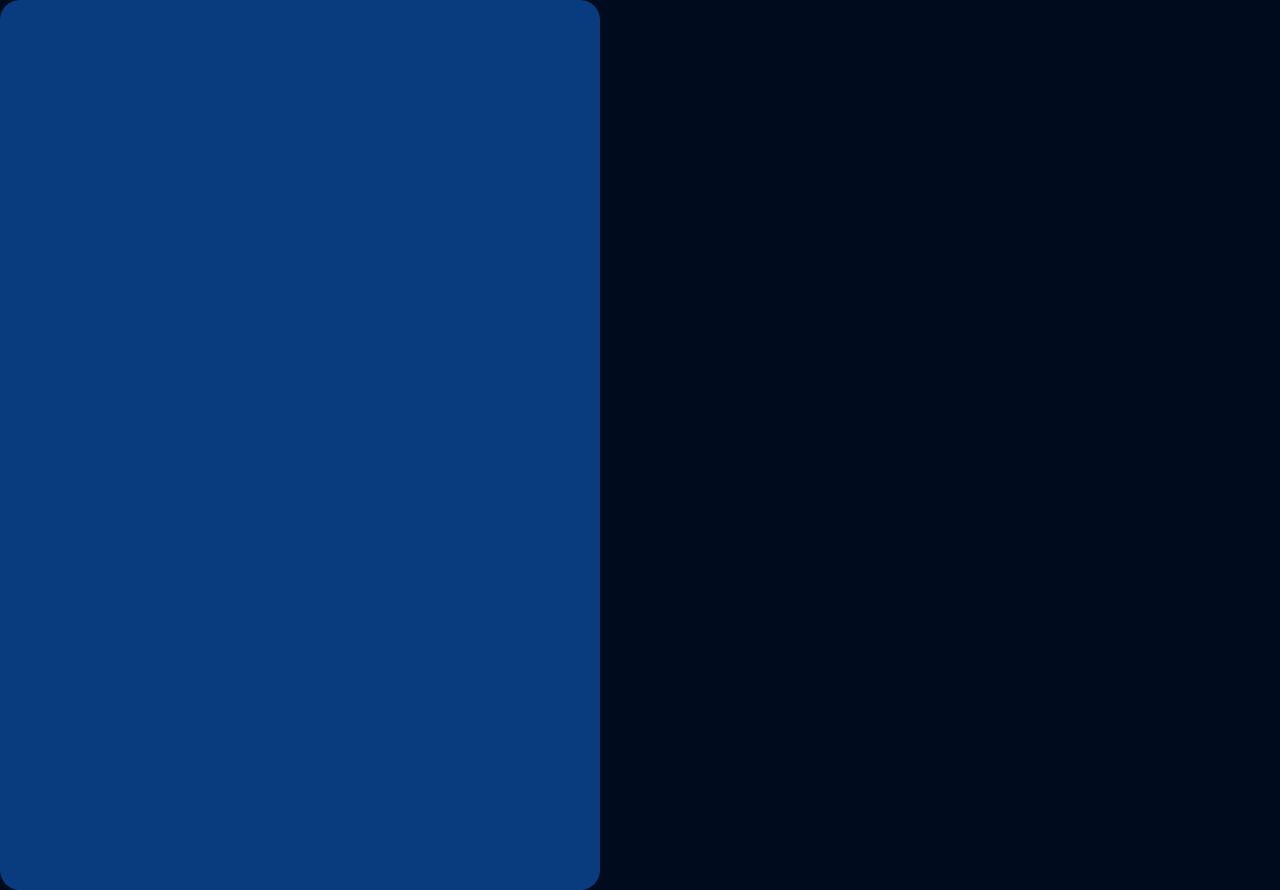
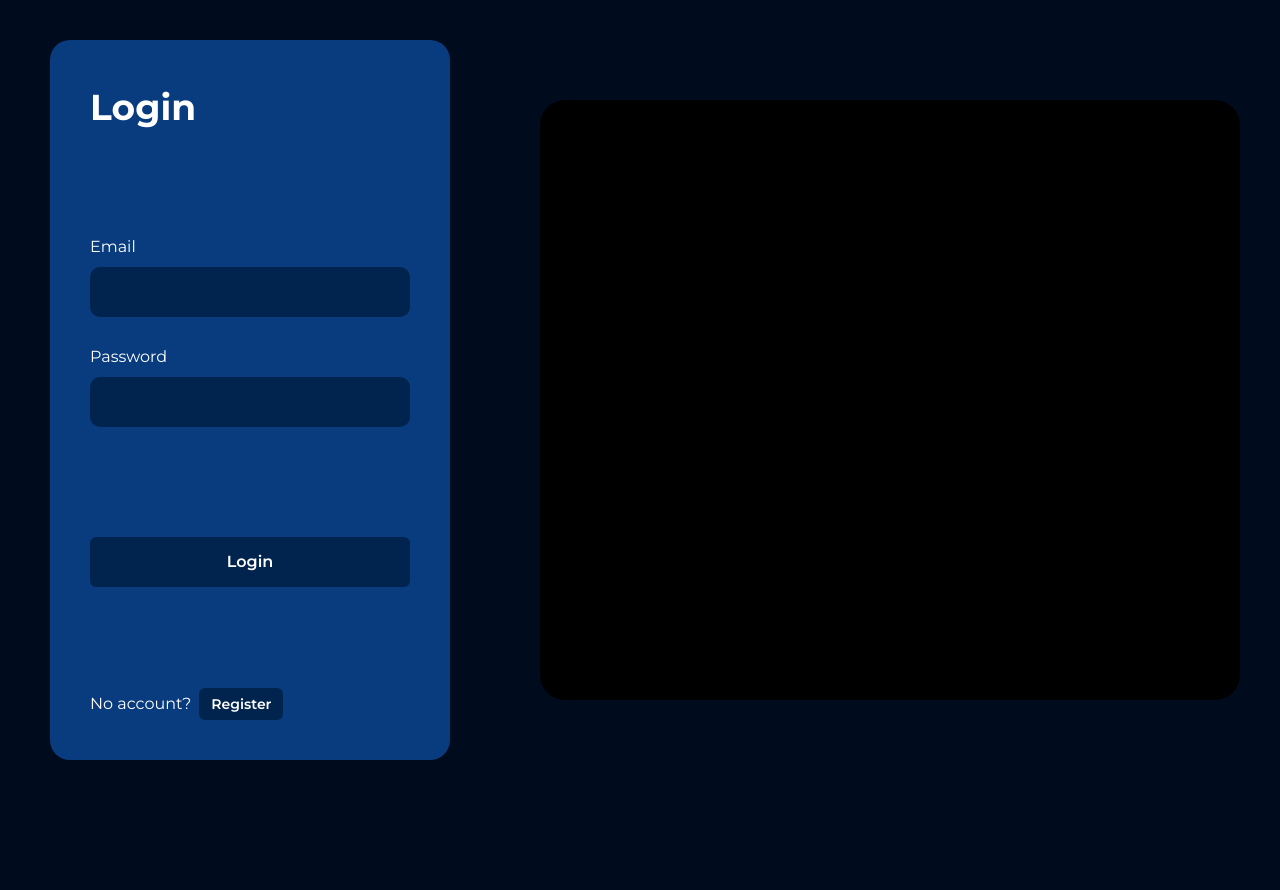
Before and after one commit to vitrioil/muvis3, a Next.js app: page /login in a window 1280 px wide. After the commit the page ends 800 px from the top, so only its background shows below. Built offline with nearby package versions, Linux system fonts and the light colour scheme.

Commit message:
login responsive

```diff
--- a/components/utils/Input.tsx
+++ b/components/utils/Input.tsx
@@ -1,10 +1,10 @@
 import { ChangeEventHandler, FC } from "react";
 
-import { VStack, Text } from "@chakra-ui/layout";
+import { Container, VStack, Text } from "@chakra-ui/layout";
 import { Input } from "@chakra-ui/input";
 
-const CustomInput: FC<{label: string, isInvalid: boolean, onChange: ChangeEventHandler<HTMLInputElement>, onBlur: ChangeEventHandler<HTMLInputElement>}> =
-    ({label, isInvalid, onChange, onBlur}) => {
+const CustomInput: FC<{label: string, isInvalid?: boolean, statusText?: string, onChange: ChangeEventHandler<HTMLInputElement>, onBlur: ChangeEventHandler<HTMLInputElement>}> =
+    ({label, isInvalid, statusText, onChange, onBlur}) => {
     // const bgColor = "brand.800";
     // const minWidth = "525px";
     // const borderColor = bgColor;
@@ -13,9 +13,10 @@ const CustomInput: FC<{label: string, isInvalid: boolean, onChange: ChangeEventH
     // const isInvalid = false;
 
     return (
-        <VStack>
+        <VStack w="100%">
             <Text color="white" w="100%" textAlign="start">{label}</Text>
-            <Input isInvalid={isInvalid} onChange={onChange} onBlur={onBlur} />
+            <Input isInvalid={isInvalid} onChange={onChange} onBlur={onBlur} borderRadius={10} h={50} />
+            <Container placeSelf="flex-start" marginRight="auto" variant="statusForm">{statusText}</Container>
         </VStack>
     )
 }
--- a/components/visualize/player.tsx
+++ b/components/visualize/player.tsx
@@ -5,12 +5,14 @@ import { IconButton } from "@chakra-ui/button";
 import { ChevronRightIcon } from "@chakra-ui/icons";
 import { Slider, SliderTrack, SliderFilledTrack, SliderThumb } from "@chakra-ui/slider";
 
-const player: FC<{width: number, height: number}> = ({width, height}) => {
+const player: FC<{width: number, height: number, controlsDisabled?: boolean}> = ({width, height, controlsDisabled}) => {
     const canvas = createRef<HTMLCanvasElement>();
 
     return (
         <Box m={10} h={height} position="relative">
             <canvas width={width} height={height} ref={canvas} style={{background: "black", borderRadius: "25px"}} />
+            {!controlsDisabled ?
+            <>
                 <IconButton aria-label="Play / Pause" position="absolute" top="50%" left="50%" transform="translate(-50%, -50%)" icon={<ChevronRightIcon />} />
                 <Slider position="absolute" bottom="15%" w="80%" left="10%" aria-label="slider-ex-1" defaultValue={30}>
                     <SliderTrack>
@@ -18,6 +20,9 @@ const player: FC<{width: number, height: number}> = ({width, height}) => {
                     </SliderTrack>
                     <SliderThumb />
                 </Slider>
+            </>
+            :
+            <></>}
         </Box>
     )
 }
--- a/pages/index.tsx
+++ b/pages/index.tsx
@@ -1,13 +1,9 @@
 import type { NextPage } from 'next'
-import { useState } from 'react'
-import Head from 'next/head'
 import styles from '../styles/Home.module.css'
 
 import { Grid, GridItem, Box, HStack, VStack, Stack, Text } from '@chakra-ui/layout'
-import { Button } from '@chakra-ui/button'
 
 import Controls from '../components/visualize/controls'
-import Input from '../components/utils/Input'
 import Player from '../components/visualize/player'
 import HomeNav from '../components/utils/nav/HomeNav';
 import { useBreakpointValue } from '@chakra-ui/media-query'
@@ -28,7 +24,7 @@ const Home: NextPage = () => {
           </Stack>
         </GridItem>
         <GridItem gridArea="player" placeSelf="center">
-          <Player width={canvasWidth ? canvasWidth: 900} height={canvasHeight ? canvasHeight : 400} />
+          <Player width={canvasWidth ? canvasWidth: 660} height={canvasHeight ? canvasHeight : 400} />
         </GridItem>
         <GridItem gridArea="desc" placeSelf="center">
           <Stack>
--- a/pages/login.tsx
+++ b/pages/login.tsx
@@ -1,15 +1,59 @@
 import type { NextPage } from 'next'
+import { FC, useState } from 'react'
 
-import { Grid, GridItem, Box } from '@chakra-ui/layout';
+import { Grid, GridItem, Text, VStack, HStack, Spacer } from '@chakra-ui/layout';
+import { Button } from '@chakra-ui/button';
+import Player from '../components/visualize/player';
+import { useBreakpointValue } from '@chakra-ui/media-query';
+
+import Input from '../components/utils/Input';
+
+const LoginForm: FC = () => {
+    const [emailValid, setEmailValid] = useState(true);
+    const [passValid, setPassValid] = useState(true);
+
+    return (
+        <VStack
+            bg="brand.700"
+            minH={{base: "100%", md: "90vh"}}
+            w={{ base: "80vw", md: "100%" }}
+            borderRadius="20px"
+            p={10}
+            spacing={5}>
+            <Text placeSelf="flex-start" fontWeight="700" fontSize="4xl">Login</Text>
+            <Spacer />
+            <Input  isInvalid={!emailValid}
+                    label="Email"
+                    onChange={() => setEmailValid(true)}
+                    onBlur={(e) => e.target.value ? setEmailValid(true): setEmailValid(false)}
+                    statusText={!emailValid ? "Please enter email": ""} />
+            <Input  isInvalid={!passValid}
+                    label="Password"
+                    onChange={() => setPassValid(true)}
+                    onBlur={(e) => e.target.value ? setPassValid(true): setPassValid(false)}
+                    statusText={!passValid ? "Please enter password": ""} />
+            <Spacer />
+            <Button h={50} w="100%" variant="alternative">Login</Button>
+            <Spacer />
+            <HStack w="100%" mr="auto" mt="auto">
+                <Text>No account?</Text>
+                <Button size="sm" variant="alternative">Register</Button>
+            </HStack>
+        </VStack>
+    )
+}
 
 const Login: NextPage = () => {
+    const canvasWidth = useBreakpointValue({ base: 350, sm: 450, md: 500, lg: 600, xl: 700, "2xl": 900 });
+    const canvasHeight = useBreakpointValue({ base: 200, sm: 200, md: 400, lg: 500, xl: 600, "2xl": 800 });
+
     return (
-        <Grid templateColumns="1fr 2fr" h="100vh" spacing={4} gap={4} justifyContent="center">
-            <GridItem>
-                <Box bg="brand.700" h="890px" w="600px" borderRadius="20px">
-                </Box>
+        <Grid h="100vh" templateAreas={{ base: `"player" "form"`, lg: `"form player"` }} templateColumns={{base: "1fr", lg: "2fr 3fr", "2xl": "1fr 2fr"}} justifyContent="center">
+            <GridItem w="80%" gridArea="form" placeSelf="center">
+                <LoginForm />
             </GridItem>
-            <GridItem>
+            <GridItem gridArea="player" placeSelf="center">
+                <Player controlsDisabled width={canvasWidth ? canvasWidth : 660} height={canvasHeight ? canvasHeight : 400} />
             </GridItem>
         </Grid>
     )
--- a/styles/theme/custom/Button.tsx
+++ b/styles/theme/custom/Button.tsx
@@ -4,6 +4,15 @@ const Button = {
     variants: {
         solid: {
             bg: "#093c7e"
+        },
+        alternative: {
+            bg: "#00244d",
+            _hover: {
+                bg: "#1253b0"
+            },
+            _active: {
+                bg: "#000c1e"
+            }
         }
     },
     defaultProps: {
--- /dev/null
+++ b/styles/theme/custom/Container.tsx
@@ -0,0 +1,11 @@
+const Container = {
+    variants: {
+        statusForm: {
+            bg: "#661200",
+            borderRadius: "8",
+            width: "auto",
+        }
+    }
+};
+
+export default Container;
--- a/styles/theme/theme.tsx
+++ b/styles/theme/theme.tsx
@@ -2,6 +2,7 @@ import { extendTheme, withDefaultColorScheme } from "@chakra-ui/react";
 
 import Button from './custom/Button';
 import Input from './custom/Input';
+import Container from './custom/Container';
 
 const theme = extendTheme({
     styles: {
@@ -15,6 +16,7 @@ const theme = extendTheme({
     components: {
         Button,
         Input,
+        Container,
     },
     colors: {
         brand: {
```
Lines whose indentation alone changed are shown as unchanged.
